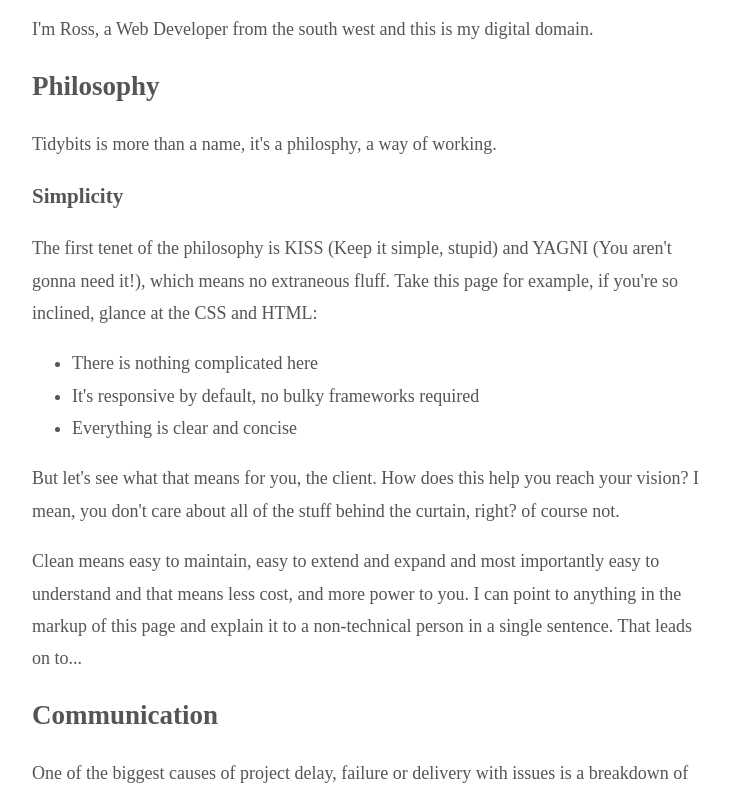
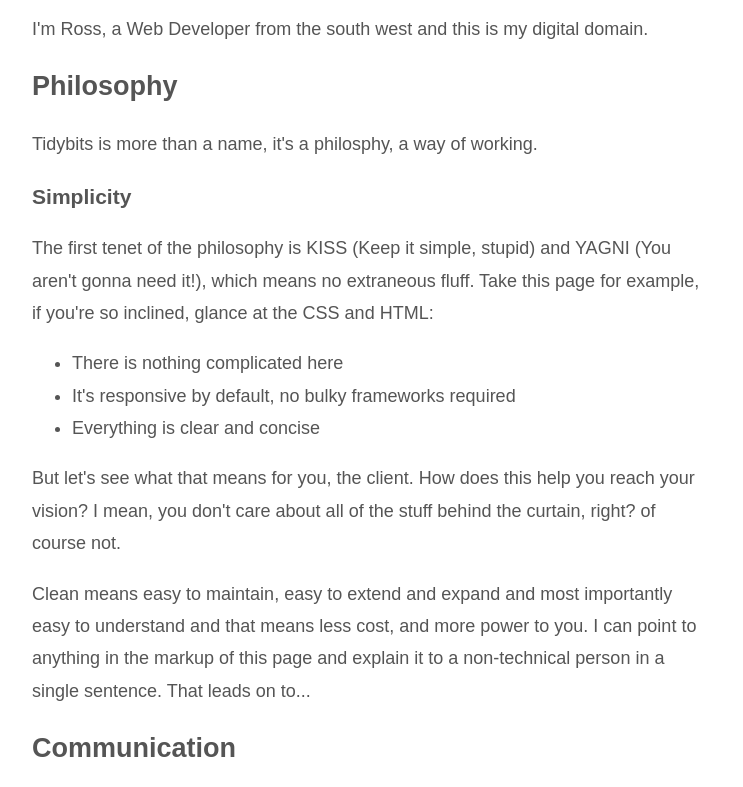
Before and after one commit to TidyBits/Site, a plain HTML site: page index.html in a window 1280 px wide. Shown: the part 348-1135 px from the top of the page, without its empty margins (268-1011 px from the left). Drawn offline with Linux system fonts and the light colour scheme.

Commit message:
prettify

```diff
--- a/css/styles.css
+++ b/css/styles.css
@@ -5,6 +5,7 @@ body {
     line-height: 1.8;
     color: #555;
     padding: 0 10px;
+    font-family: sans-serif;
 }
 
 h1, h2, h3, h4, h5 {
@@ -17,7 +18,7 @@ a {
 }
 
     a:visited {
-        color: 663300;
+        color: #663300;
     }
 
 header {
```
